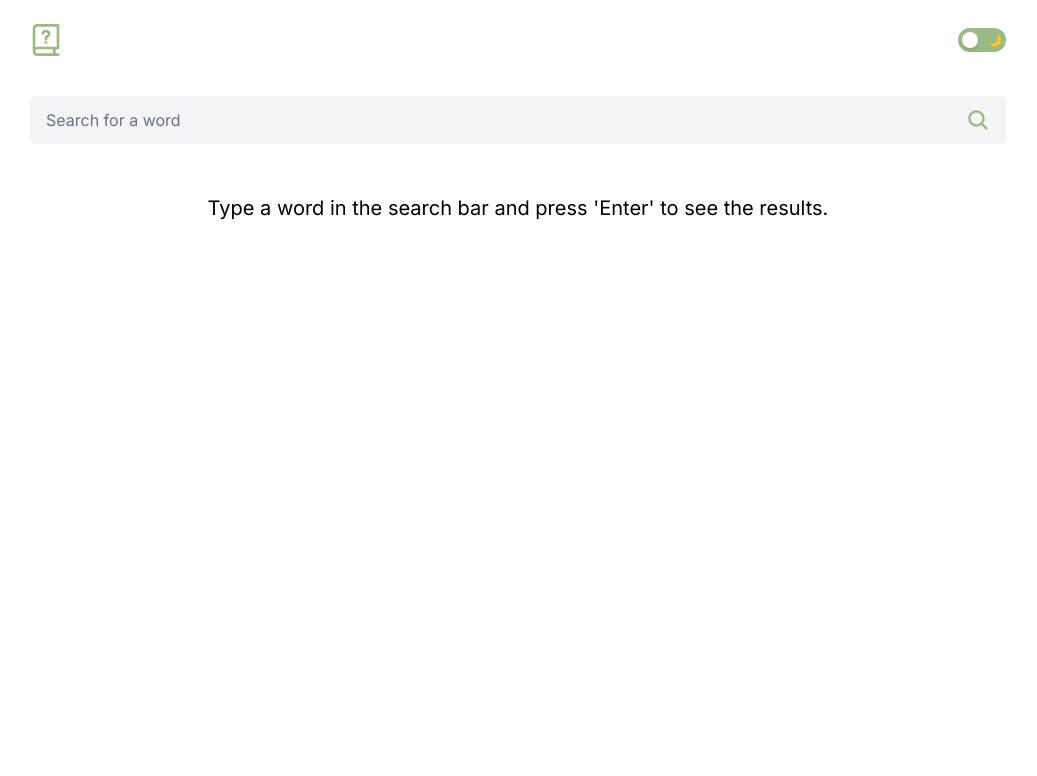
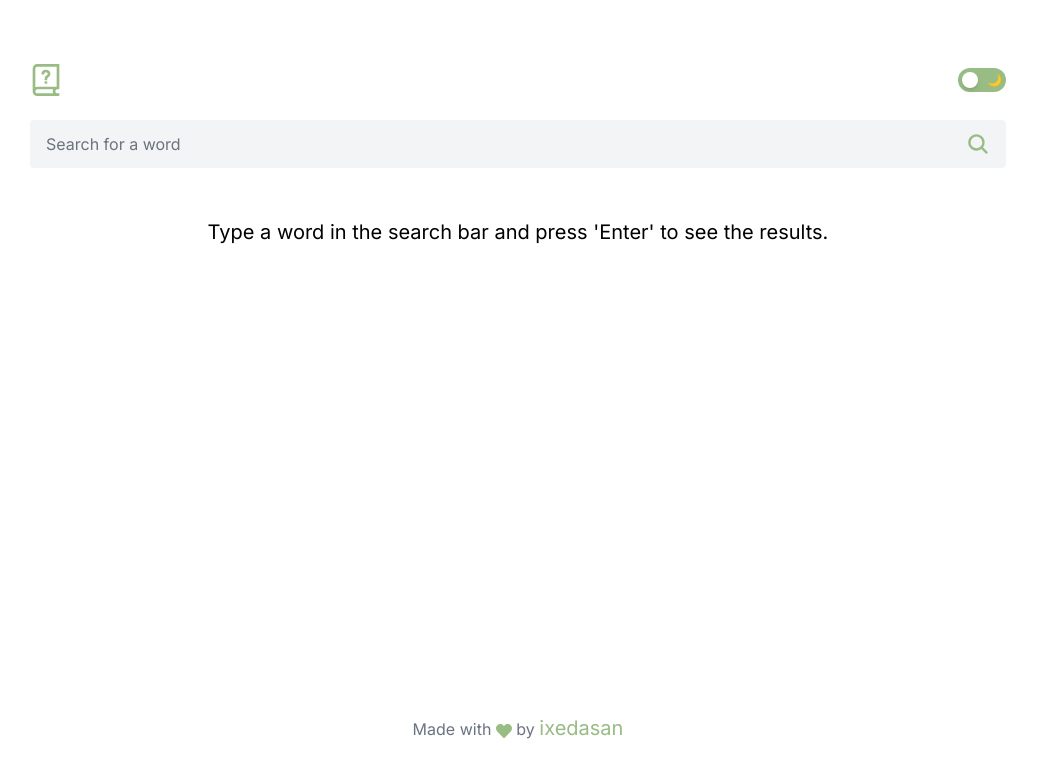
Before and after one commit to ixedasan/dictionary-app, a Next.js app: page / in a window 1280 px wide. Shown: the top 776 px of the page, without its empty margins (122-1159 px from the left). Built offline with nearby package versions, Linux system fonts and the light colour scheme.

Commit message:
feat: add footer

```diff
--- a/src/app/page.tsx
+++ b/src/app/page.tsx
@@ -1,7 +1,9 @@
 'use client'
 
 import { useState } from 'react'
+import Link from 'next/link'
 import { useQuery } from '@tanstack/react-query'
+import { FaHeart } from 'react-icons/fa'
 import { GrHelpBook } from 'react-icons/gr'
 
 import { Error } from '@/components/Error'
@@ -85,12 +87,12 @@ export default function Home() {
   }
 
   return (
-    <div className="mx-auto flex max-w-5xl flex-col gap-10 p-6">
-      <header className="flex w-full justify-between">
+    <div className="mx-auto flex min-h-screen max-w-5xl flex-col justify-between p-6">
+      <header className="flex w-full justify-between pb-6 pt-8 md:pt-10">
         <GrHelpBook size={32} className="text-primary" />
         <ThemeSwitcher />
       </header>
-      <main>
+      <main className="flex-grow">
         <Search
           value={searchValue}
           onSubmit={handleSubmit}
@@ -110,6 +112,19 @@ export default function Home() {
           <Instructions />
         )}
       </main>
+      <footer>
+        <p className="py-8 text-center text-gray-500">
+          Made with{' '}
+          <FaHeart className="inline-block align-middle text-primary" /> by{' '}
+          <Link
+            href="https://github.com/ixedasan"
+            target="_blank"
+            className="text-fs-sub-title text-primary"
+          >
+            ixedasan
+          </Link>
+        </p>
+      </footer>
     </div>
   )
 }
```
